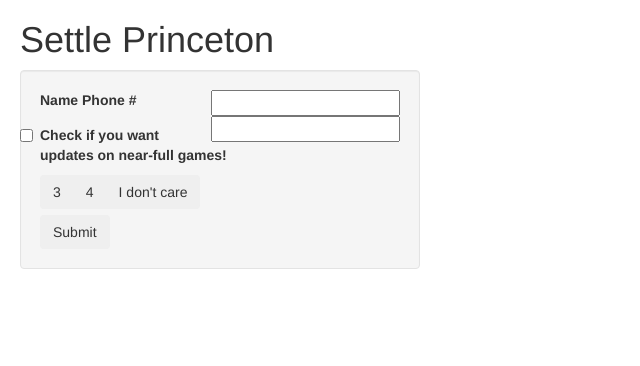
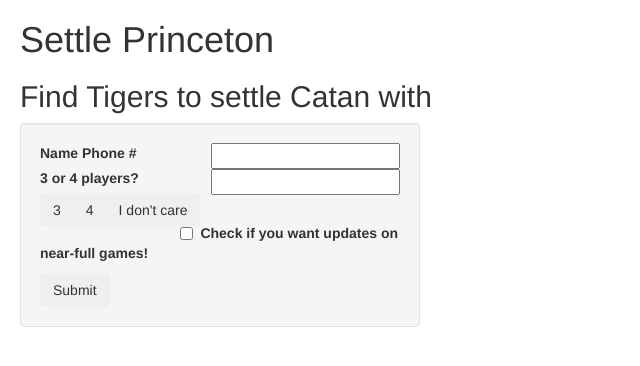
Before and after one commit to majuscule/settle_princeton, a Flask app: page / in a window 1280 px wide. Shown: the top 366 px of the page, without its empty margins (0-640 px from the left). Run offline with Flask 2, Linux system fonts and the light colour scheme; parts of the project's set-up code (start-up, migrations or seed data) failed here and were passed over; some libraries are stand-ins or nearby versions.

Commit message:
fixed ordering of fields

```diff
--- a/templates/index.html
+++ b/templates/index.html
@@ -7,14 +7,13 @@
 </head>
 <body>
   <h1>Settle Princeton</h1>
+  <h2>Find Tigers to settle Catan with</h2>
   <form class='well' name='signup' method='post'>
     <label>Name</label>
     <input class="span3"name='name' id='name' type='text'>
     <label>Phone #</label>
     <input class='span3' name='phone' id='phone' type='text'>
-    <label name='updates?' id='updates?' class="checkbox">
-      <input type='checkbox'> Check if you want updates on near-full games!
-    </label>
+   <label>3 or 4 players?</label>
     <div class="btn-group" data-toggle-name="is_private" data-toggle="buttons-radio" >
       <button type="button" value="0" class="btn" data-toggle="button">3</button>
       <button type="button" value="1" class="btn" data-toggle="button">4</button>
@@ -22,6 +21,9 @@
     </div>
     <input type="hidden" name="is_private" value="0" />
     <br /><br />
+    <label name='updates?' id='updates?' class="checkbox">
+      <input type='checkbox'> Check if you want updates on near-full games!
+    </label>
     <button type='submit' class='btn'>Submit</button>
   </form>
 </body>
```
